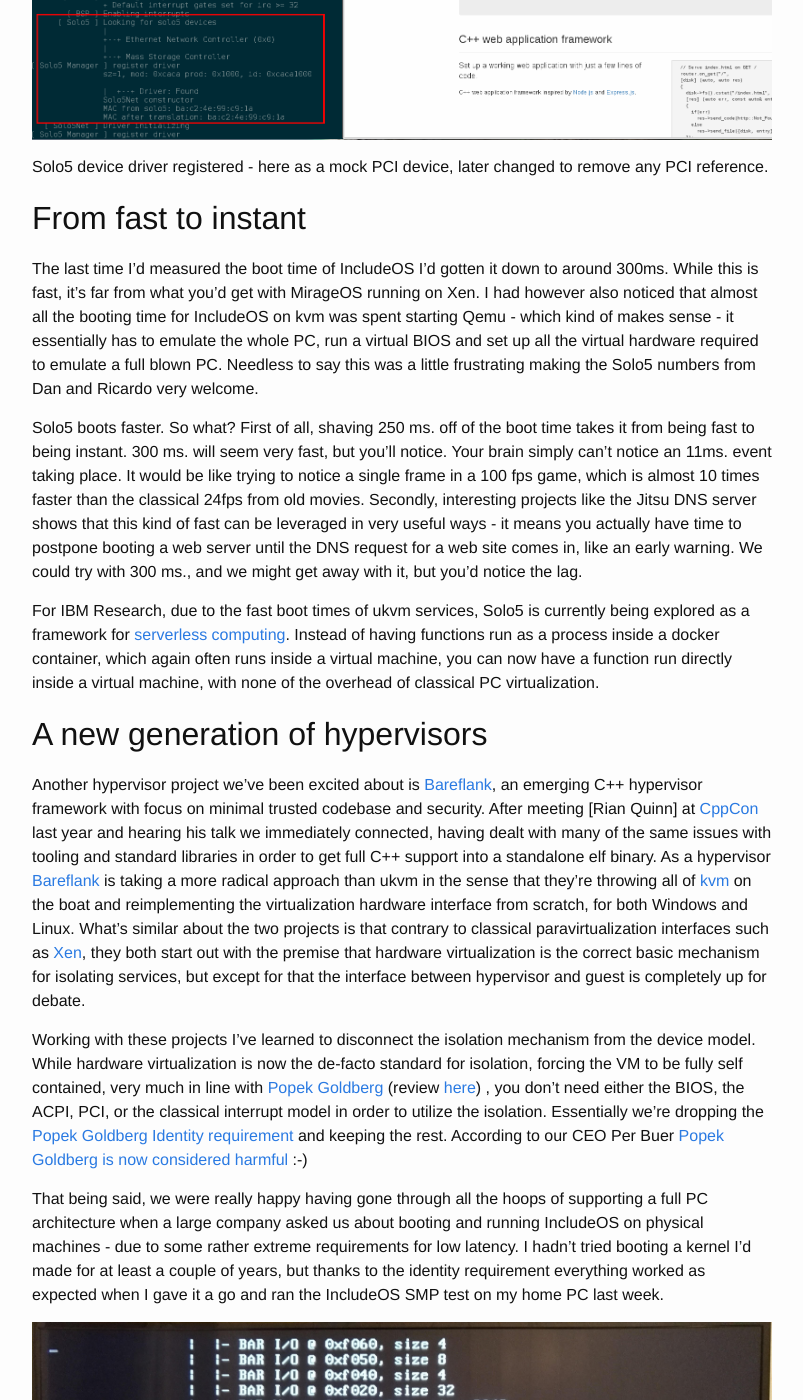
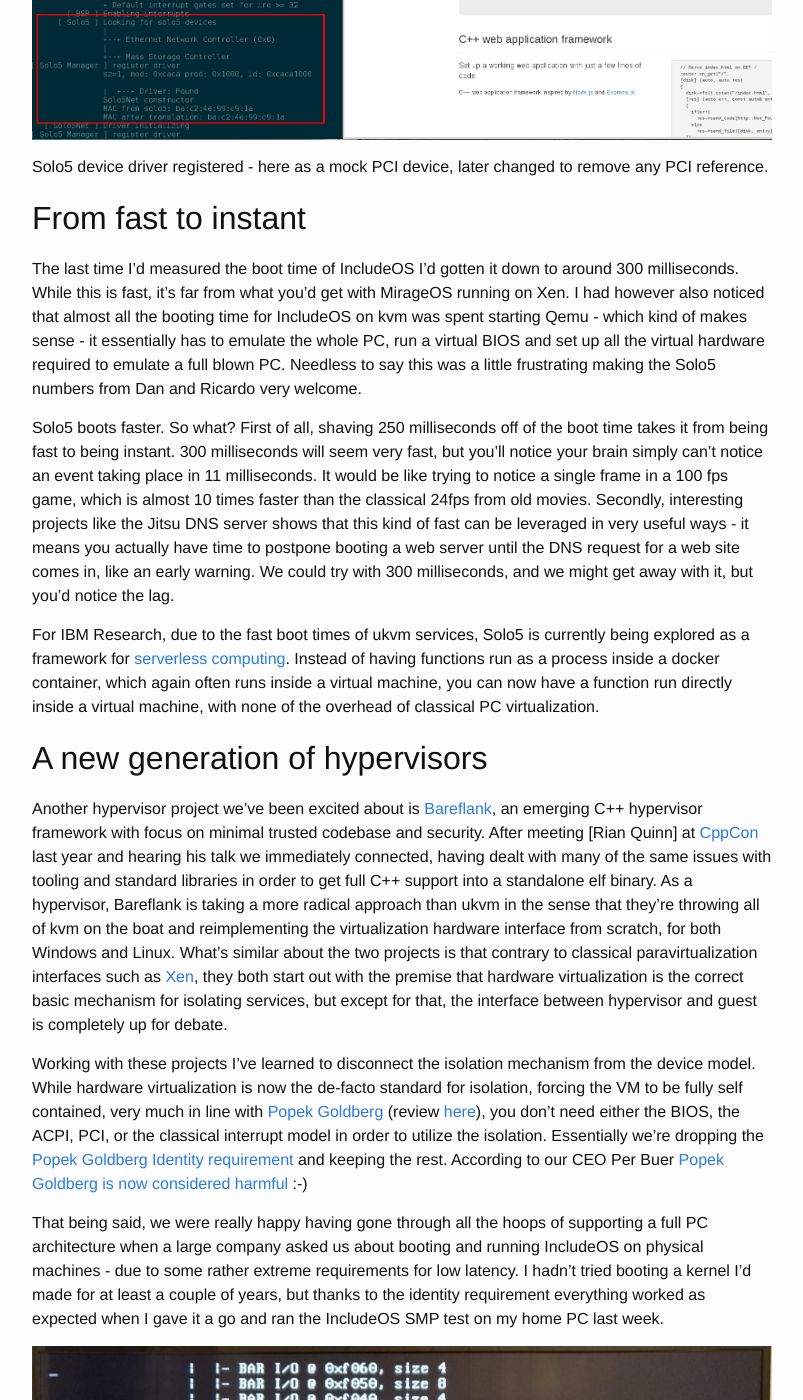
Before and after one commit to mnordsletten/includeos.github.io, a Jekyll site: the page built from _posts/2017-08-29-includeos-on-solo5-and-ukvm.md, in a window 1280 px wide and 1400 px high, scrolled down 1935 px. Shown: the whole window, without its empty margins (238-1041 px from the left). Built offline with Jekyll 4.4.1, drawn with Linux system fonts in a browser that asks for light colours; comment, search, counter and statistics services are not loaded; some of the changed text lies outside the part shown.

Commit message:
2017-08-29-includeos-on-solo5-and-ukvm.md: Correct minor errors

```diff
--- a/_posts/2017-08-29-includeos-on-solo5-and-ukvm.md
+++ b/_posts/2017-08-29-includeos-on-solo5-and-ukvm.md
@@ -9,17 +9,17 @@
 
 _Thanks to [Ricardo Koller] at IBM Research, IncludeOS now runs on [ukvm], possibly the tiniest hypervisor in existence._
 
-Originally developed by [Dan Williams], also from IBM, with major contributions by Martin "[Mato]" Lucina at Docker and Ricardo Koller, [ukvm] is one of two backends currently supported by the [Solo5] unikernel interface, the other being the [virtio] backend used for e.g. getting MirageOS to run on [kvm].
+Originally developed by [Dan Williams], also at IBM Research, with major contributions by Martin "[Mato]" Lucina at Docker and Ricardo Koller, ukvm is one of two backends currently supported by the [Solo5] unikernel interface, the other being the [virtio] backend used for e.g. getting MirageOS to run on [kvm].
 
-My real introduction to ukvm was during Docker Distributed systems summit in Berlin last fall. I was well aware of the project before then, via Dan Williams paper and from conversations with Amir and Anil from Docker, but I needed some hands on to really get the point. Getting Mato to guide me through the interface and show med some examples did the trick. Instead of an async non blocking DMA solution like we get with virtio, where virtio uses interrupts fired from virtual PCI devices to signal e.g. network packets being received or other I/O events, ukvm bakes it all into a single blocking function call - [ukvm_poll(int ns)]. The function will block until an I/O event happened- or the provided number of nanoseconds passed.
+My real introduction to ukvm was during Docker Distributed systems summit in Berlin last fall. I was well aware of the project before then, via Dan Williams' paper and from conversations with Amir and Anil from Docker, but I needed some hands on to really get the point. Getting Mato to guide me through the interface and show me some examples did the trick. Instead of an async non blocking [DMA] solution like we get with virtio, where virtio uses interrupts fired from virtual PCI devices to signal e.g. network packets being received or other I/O events, ukvm bakes it all into a single blocking function call - [ukvm_poll(int ns)]. The function will block until an I/O event happened - or the provided number of nanoseconds passed.
 
 After discussing this with [Alf] we looked at our x86 PC platform code and sighed; all that just to get timers and events.
 
-While I immediately realized we’ll need some kind of async DMA interface to get great networking performance with ukvm I also knew we had to add support for this slim, minimal beauty in IncludeOS. Being designed for virtualization and with an explicit goal of being a zero overhead operating system, the simplifications you get inside a VM when you remove the old device model is exactly the kind of technology we want to support. At that point we were in the middle of transitioning to x86_64 and I decided to also reorganize our project to support not only multiple architectures but also multiple platforms, within the same architecture. As we were finishing this work I got my favourite kind of email; someone just did something really cool with IncludeOS. The email was from Dan Williams and Ricardo Koller, including these screenshots showing IncludeOS and our demo appliance [Acorn] running on Solo5.
+While I immediately realized we’ll need some kind of async DMA interface to get great networking performance with ukvm, I also knew we had to add support for this slim, minimal beauty in IncludeOS. Being designed for virtualization and with an explicit goal of being a zero overhead operating system, the simplifications you get inside a VM when you remove the old device model is exactly the kind of technology we want to support. At that point we were in the middle of transitioning to x86_64 and I decided to also reorganize our project to support not only multiple architectures but also multiple platforms, within the same architecture. As we were finishing this work I got my favourite kind of email; someone just did something really cool with IncludeOS. The email was from Dan Williams and Ricardo Koller, including these screenshots showing IncludeOS and our demo appliance [Acorn] running on Solo5.
 
 ![ukvm boot]({{site-url}}/media/ukvm-screenshot-1.png)
 
-Boot time reduced from ~300ms to ~11 ms.
+Boot time reduced from ~300 ms to ~11 ms.
 
 ![ukvm boot 2]({{site-url}}/media/ukvm-screenshot-2.png)
 
@@ -27,17 +27,17 @@
 
 ## From fast to instant
 
-The last time I’d measured the boot time of IncludeOS I’d gotten it down to around 300ms. While this is fast, it’s far from what you’d get with MirageOS running on Xen. I had however also noticed that almost all the booting time for IncludeOS on kvm was spent starting Qemu - which kind of makes sense - it essentially has to emulate the whole PC, run a virtual BIOS and set up all the virtual hardware required to emulate a full blown PC. Needless to say this was a little frustrating making the Solo5 numbers from Dan and Ricardo very welcome.
+The last time I’d measured the boot time of IncludeOS I’d gotten it down to around 300 milliseconds. While this is fast, it’s far from what you’d get with MirageOS running on Xen. I had however also noticed that almost all the booting time for IncludeOS on kvm was spent starting Qemu - which kind of makes sense - it essentially has to emulate the whole PC, run a virtual BIOS and set up all the virtual hardware required to emulate a full blown PC. Needless to say this was a little frustrating making the Solo5 numbers from Dan and Ricardo very welcome.
 
-Solo5 boots faster. So what? First of all, shaving 250 ms. off of the boot time takes it from being fast to being instant. 300 ms. will seem very fast, but you'll notice. Your brain simply can’t notice an 11ms. event taking place. It would be like trying to notice a single frame in a 100 fps game, which is almost 10 times faster than the classical 24fps from old movies. Secondly, interesting projects like the Jitsu DNS server shows that this kind of fast can be leveraged in very useful ways - it means you actually have time to postpone booting a web server until the DNS request for a web site comes in, like an early warning. We could try with 300 ms., and we might get away with it, but you'd notice the lag.
+Solo5 boots faster. So what? First of all, shaving 250 milliseconds off of the boot time takes it from being fast to being instant. 300 milliseconds will seem very fast, but you'll notice your brain simply can’t notice an event taking place in 11 milliseconds. It would be like trying to notice a single frame in a 100 fps game, which is almost 10 times faster than the classical 24fps from old movies. Secondly, interesting projects like the Jitsu DNS server shows that this kind of fast can be leveraged in very useful ways - it means you actually have time to postpone booting a web server until the DNS request for a web site comes in, like an early warning. We could try with 300 milliseconds, and we might get away with it, but you'd notice the lag.
 
 For IBM Research, due to the fast boot times of ukvm services, Solo5 is currently being explored as a framework for [serverless computing]. Instead of having functions run as a process inside a docker container, which again often runs inside a virtual machine, you can now have a function run directly inside a virtual machine, with none of the overhead of classical PC virtualization.
 
 ## A new generation of hypervisors
 
-Another hypervisor project we’ve been excited about is [Bareflank], an emerging C++ hypervisor framework with focus on minimal trusted codebase and security. After meeting [Rian Quinn] at [CppCon] last year and hearing his talk we immediately connected, having dealt with many of the same issues with tooling and standard libraries in order to get full C++ support into a standalone elf binary. As a hypervisor [Bareflank] is taking a more radical approach than ukvm in the sense that they’re throwing all of [kvm] on the boat and reimplementing the virtualization hardware interface from scratch, for both Windows and Linux. What’s similar about the two projects is that contrary to classical paravirtualization interfaces such as [Xen], they both start out with the premise that hardware virtualization is the correct basic mechanism for isolating services, but except for that the interface between hypervisor and guest is completely up for debate.
+Another hypervisor project we’ve been excited about is [Bareflank], an emerging C++ hypervisor framework with focus on minimal trusted codebase and security. After meeting [Rian Quinn] at [CppCon] last year and hearing his talk we immediately connected, having dealt with many of the same issues with tooling and standard libraries in order to get full C++ support into a standalone elf binary. As a hypervisor, Bareflank is taking a more radical approach than ukvm in the sense that they’re throwing all of kvm on the boat and reimplementing the virtualization hardware interface from scratch, for both Windows and Linux. What’s similar about the two projects is that contrary to classical paravirtualization interfaces such as [Xen], they both start out with the premise that hardware virtualization is the correct basic mechanism for isolating services, but except for that, the interface between hypervisor and guest is completely up for debate.
 
-Working with these projects I’ve learned to disconnect the isolation mechanism from the device model. While hardware virtualization is now the de-facto standard for isolation, forcing the VM to be fully self contained, very much in line with [Popek Goldberg] (review [here](https://blog.acolyer.org/2016/02/19/formal-requirements-for-virtualizable-third-generation-architectures/)) , you don’t need either the BIOS, the ACPI, PCI, or the classical interrupt model in order to utilize the isolation. Essentially we’re dropping the [Popek Goldberg Identity requirement] and keeping the rest. According to our CEO Per Buer [Popek Goldberg is now considered harmful] :-)
+Working with these projects I’ve learned to disconnect the isolation mechanism from the device model. While hardware virtualization is now the de-facto standard for isolation, forcing the VM to be fully self contained, very much in line with [Popek Goldberg] (review [here](https://blog.acolyer.org/2016/02/19/formal-requirements-for-virtualizable-third-generation-architectures/)), you don’t need either the BIOS, the ACPI, PCI, or the classical interrupt model in order to utilize the isolation. Essentially we’re dropping the [Popek Goldberg Identity requirement] and keeping the rest. According to our CEO Per Buer [Popek Goldberg is now considered harmful] :-)
 
 That being said, we were really happy having gone through all the hoops of supporting a full PC architecture when a large company asked us about booting and running IncludeOS on physical machines - due to some rather extreme requirements for low latency. I hadn’t tried booting a kernel I’d made for at least a couple of years, but thanks to the identity requirement everything worked as expected when I gave it a go and ran the IncludeOS SMP test on my home PC last week.
 
```
Also changed, not shown: other parts of _posts/2017-08-29-includeos-on-solo5-and-ukvm.md (+3 -2 lines).
